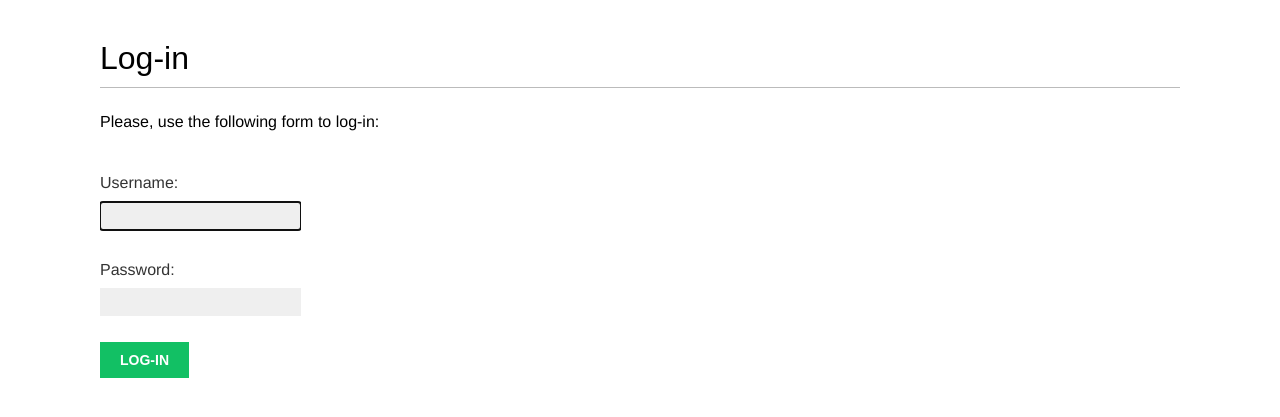
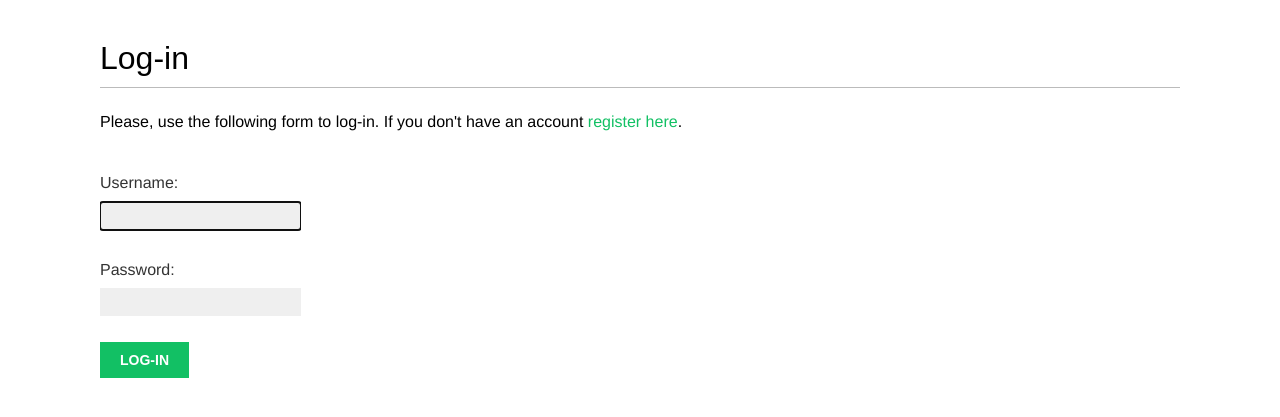
Before and after one commit to Dullah2k/bookmarks-site, a Django app: page /account/login/ in a window 1280 px wide. Shown: the part 47-464 px from the top of the page. Run offline with Django 4.2, Linux system fonts and the light colour scheme; some web fonts are replaced.

Commit message:
added a register link to the login page

```diff
--- a/account/templates/registration/login.html
+++ b/account/templates/registration/login.html
@@ -8,7 +8,10 @@
       Please try again.
     </p>
   {% else %}
-    <p>Please, use the following form to log-in:</p>
+    <p>
+    Please, use the following form to log-in.
+    If you don't have an account <a href="{% url "register" %}">register here</a>.
+    </p>
   {% endif %}
 
   <div class="login-form">
```
Also changed, not shown: db.sqlite3.
